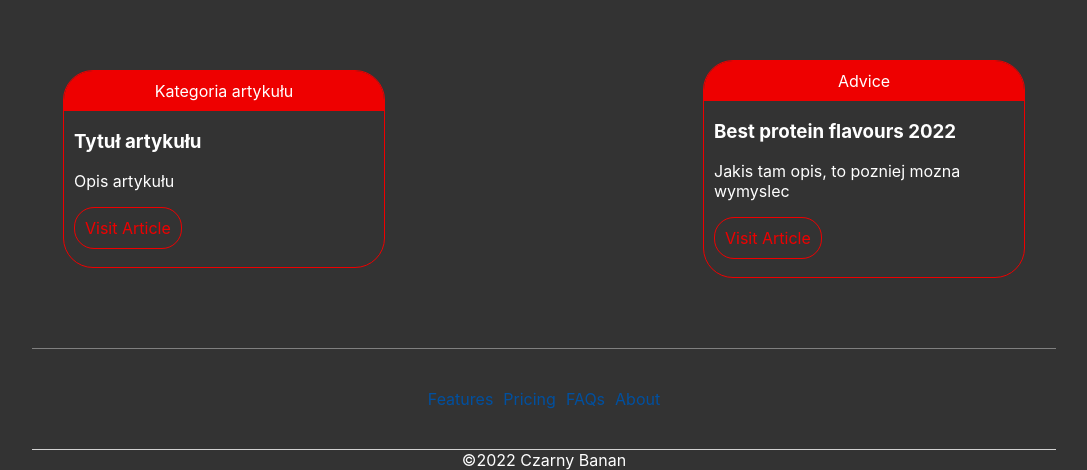
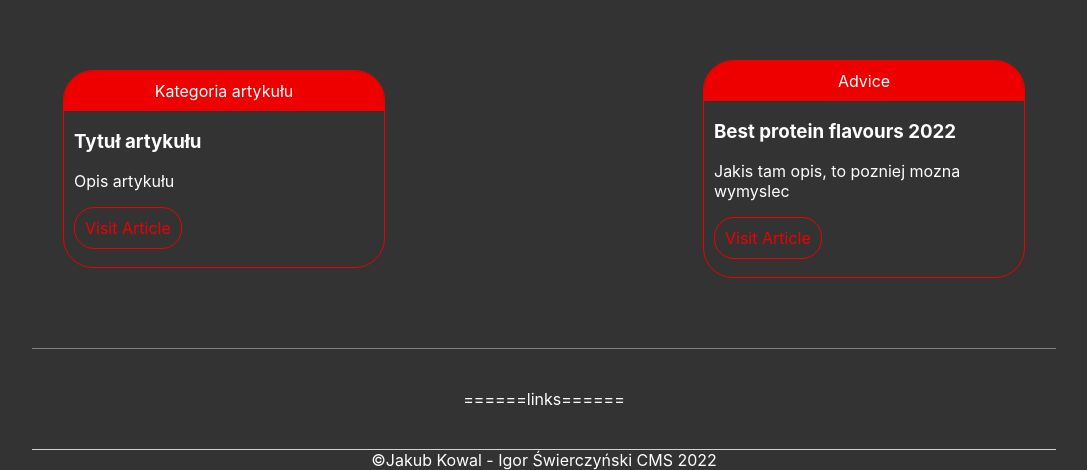
Before and after one commit to KubiO24/flask-svelte-tkinter_CMS, a Svelte app in the folder client/: page / in a window 1280 px wide. Shown: the part 610-1080 px from the top of the page, without its empty margins (96-1183 px from the left). Built offline with nearby package versions, Linux system fonts and the light colour scheme.

Commit message:
main render changes

```diff
--- a/client/src/components/footer.svelte
+++ b/client/src/components/footer.svelte
@@ -1,12 +1,13 @@
+<script>
+    export let copyrights;
+</script>
+
 <footer>
     <div class="contatiner">
         <div class="links">
-            <a href="">Features</a>
-            <a href="">Pricing</a>
-            <a href="">FAQs</a>
-            <a href="">About</a>
+            <p>======links======</p>
         </div>
-        <div class="copyrights">©2022 Czarny Banan</div>
+        <div class="copyrights">©{copyrights}</div>
     </div>
 </footer>
 
--- a/client/src/routes/Main.svelte
+++ b/client/src/routes/Main.svelte
@@ -178,9 +178,11 @@
   class="main-page-container"
   style="background-color: {bgColor};color:{color};"
 >
+  {#each data.blocks as item}
+    {#if item.type === "navbar"}
       <Header
-    navbarType={data.blocks[0].navbarType}
-    navbarItems={data.blocks[0].navbarItems}
+        navbarType={item.navbarType}
+        navbarItems={item.navbarItems}
         background={data.theme.secondBackground}
         color={data.theme.secondColor}
       />
@@ -188,25 +190,27 @@
         style="padding: 60px
 ;"
       />
-  {#if showSlider}
-    <Slider data={data.blocks[1]} />
     {/if}
 
-  {#if showNews}
+    {#if item.type === "slider"}
+      <Slider data={item} />
+    {/if}
+
+    {#if item.type === "news"}
       <div class="newsContainer">
-      {#each data.blocks[2].newsItems as item, i}
+        {#each item.newsItems as news, i}
           <NewsContainer
-          category={item.newsCategory}
+            category={news.newsCategory}
             border={data.theme.newsBorder}
-          title={item.newsTitle}
-          content={item.newsText}
-          img={item.newsPhoto}
+            title={news.newsTitle}
+            content={news.newsText}
+            img={news.newsPhoto}
           />
         {/each}
       </div>
     {/if}
 
-  {#if someSec}
+    {#if item.type === "someSec"}
       <div class="some-sec-container">
         <div class="someSec">
           <div class="left">
@@ -225,8 +229,10 @@
         </div>
       </div>
     {/if}
-
-  <Footer />
+    {#if item.type === "footer"}
+      <Footer copyrights={item.footerText} />
+    {/if}
+  {/each}
 </div>
 
 <style>
```
Also changed, not shown: 1 other file (tests, documents, lock files or other folders). Lines whose indentation alone changed are shown as unchanged.
